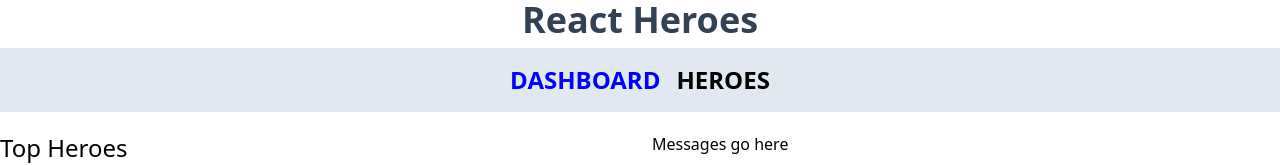
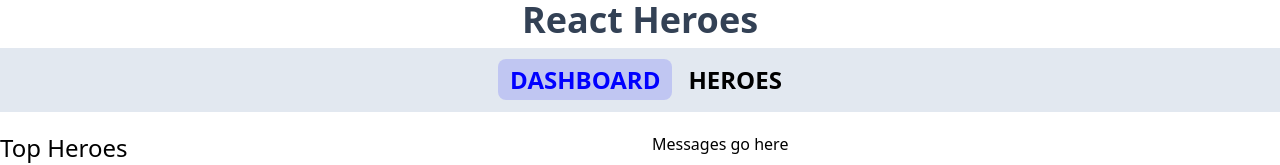
Before and after one commit to PKboon/reactHero, a React (Vite) app: page /dashboard in a window 1280 px wide. Shown: the top 165 px of the page. Built offline with nearby package versions, Linux system fonts and the light colour scheme; no server answers.

Commit message:
update nav active style

```diff
--- a/src/index.css
+++ b/src/index.css
@@ -4,4 +4,7 @@
 
 a.active {
   color: blue;
+  background-color: rgba(0, 0, 255, 0.15);
+  border-radius: 0.5rem;
+  padding: 0.25rem 0.75rem;
 }
```
